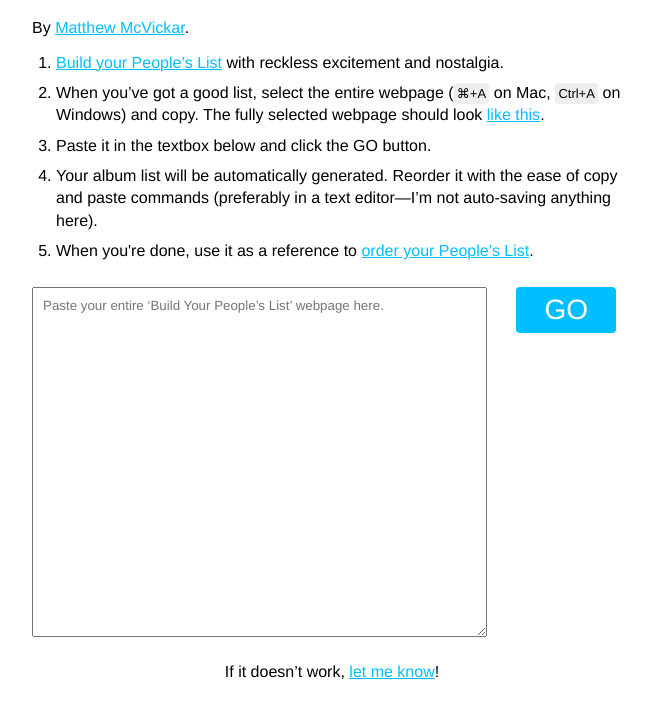
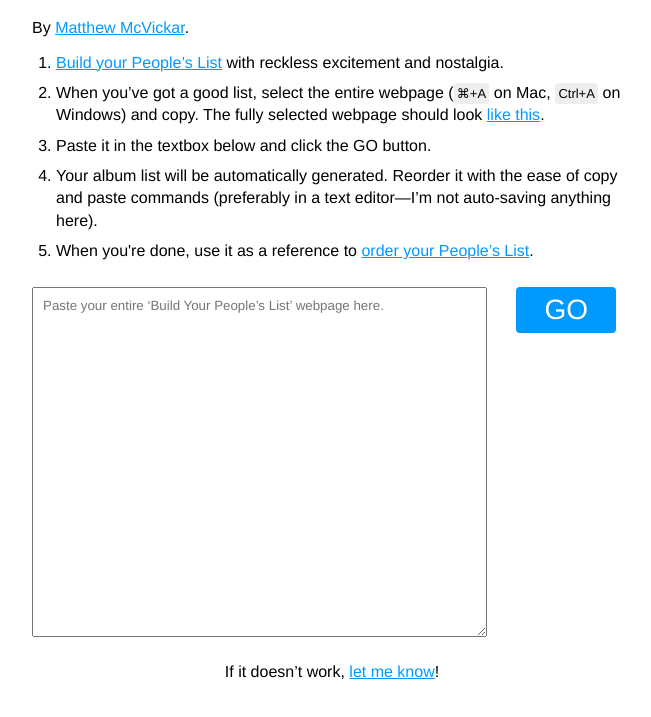
Before and after one commit to matthewmcvickar/plain-text-pitchfork-peoples-list, a website: page build/index.html in a window 1280 px wide. Shown: the part 93-810 px from the top of the page, without its empty margins (308-959 px from the left). Drawn offline with nearby package versions, Linux system fonts and the light colour scheme.

Commit message:
Fixed blue color.

```diff
--- a/src/css/style.sass
+++ b/src/css/style.sass
@@ -1,6 +1,11 @@
 // Includes
 
 @import "reset"
+
+
+// Variables
+
+$blue: #0099FF
 
 
 // Base
@@ -20,7 +25,7 @@ body
   width: 600px
 
 a
-  color: deepskyblue
+  color: $blue
 
 p
   padding-bottom: 1em
@@ -57,7 +62,7 @@ kbd
   height: 350px
 
 #go
-  background: deepskyblue
+  background: $blue
   border: 0
   border-radius: 4px
   color: white
```
Also changed, not shown: build/css/style.css.
